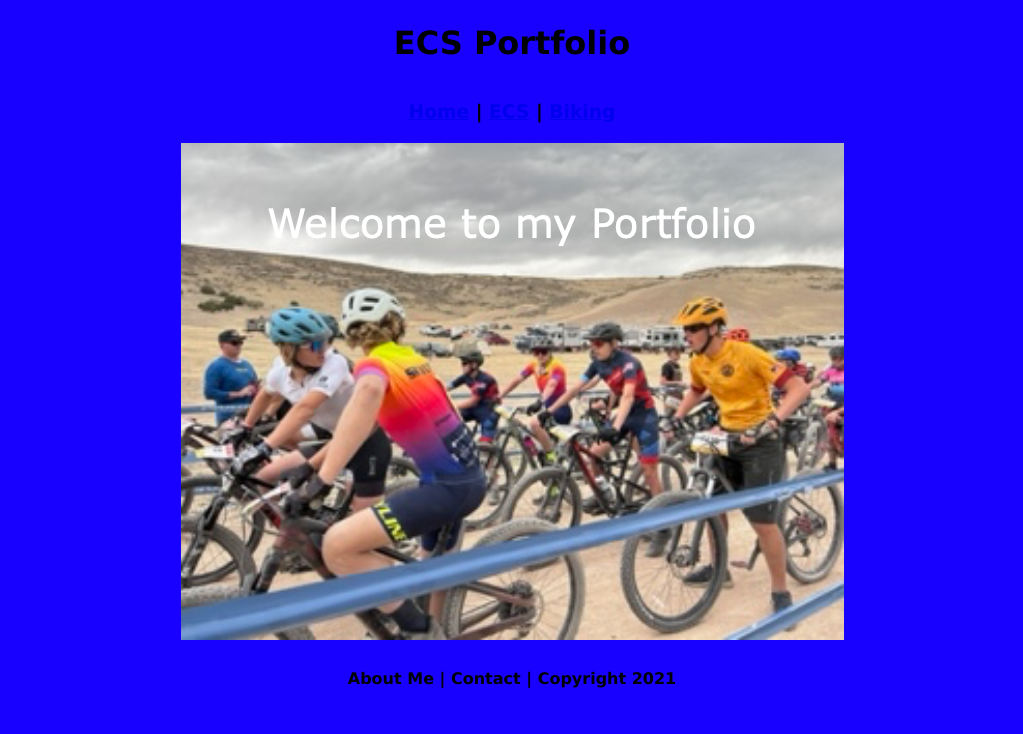
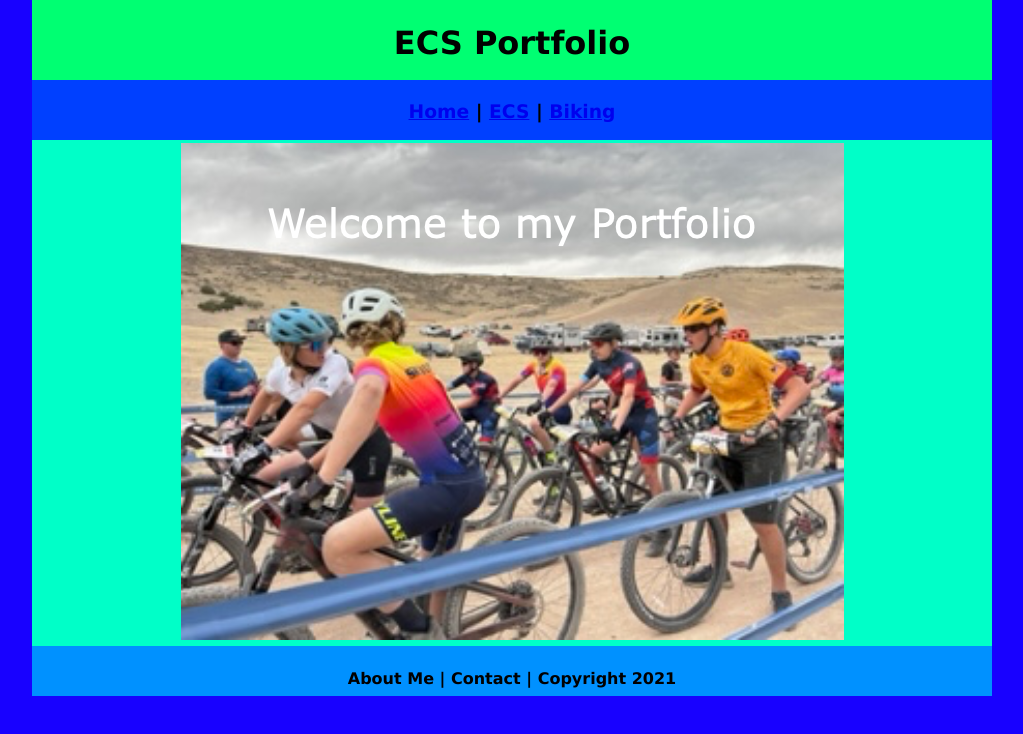
Before and after one commit to MF-Skyline/ecsportfolio, a plain HTML site: page index.html in a window 1280 px wide. Shown: the whole page, without its empty margins (128-1151 px from the left). Drawn offline with Linux system fonts and the light colour scheme.

Commit message:
Update myCSS.css

```diff
--- a/myCSS.css
+++ b/myCSS.css
@@ -12,7 +12,7 @@ body {
         margin: 0 auto;
 }
 .header {
-      background: ##00FF72;
+      background: #00FF72;
       text-align: center;
       margin: 0px;
       padding: 5;
@@ -22,7 +22,7 @@ body {
 
 }
 .nav {
-      background: ##0040FF;
+      background: #0040FF;
       margin: 0px;
       padding: 5;
       float: left;
@@ -31,14 +31,14 @@ body {
       text-align: center;
 }
 .content {
-      background: ##00FFC8;
+      background: #00FFC8;
       margin: 0px;
       float: left;
       width: 100%;
       text-align: center;
 }
 .footer {
-      background: ##0091FF;
+      background: #0091FF;
       margin: 0px;
       float: left;
       width: 100%;
```
